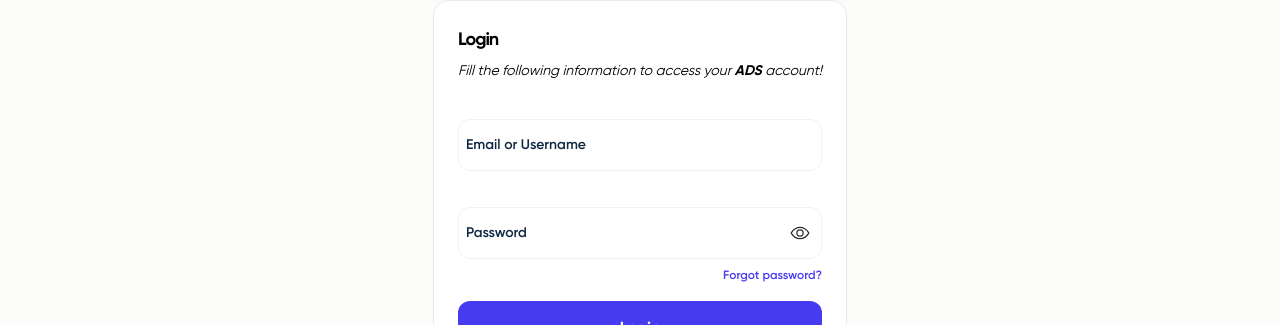
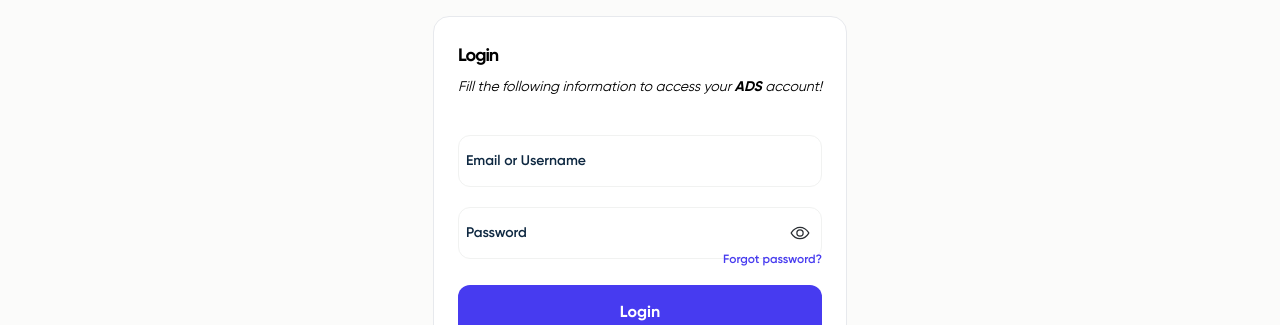
Before and after one commit to saadyasser/ads-web, a Next.js app: page /login in a window 1280 px wide. Shown: the part 185-510 px from the top of the page. Built offline with nearby package versions, Linux system fonts and the light colour scheme; no server answers.

Commit message:
fixing input error message

```diff
--- a/src/app/(User)/(auth)/login/page.tsx
+++ b/src/app/(User)/(auth)/login/page.tsx
@@ -142,7 +142,7 @@ const Login = () => {
             <div className="flex items-center justify-end gap-2 -mt-2">
               <Link
                 href="/forget-password"
-                className="text-primary z-20 font-semibold text-[12px] hover:text-primary-hover active:text-primary-active mt-0"
+                className="text-primary z-20 font-semibold text-[12px] hover:text-primary-hover active:text-primary-active "
               >
                 Forgot password?
               </Link>
--- a/src/app/(User)/(auth)/sign-up/page.tsx
+++ b/src/app/(User)/(auth)/sign-up/page.tsx
@@ -142,6 +142,7 @@ const SignUp = () => {
           <Input
             label="Email"
             type="email"
+            floatLabel
             placeholder="i.e. john@mail.com"
             {...register("email")}
             error={!!errors.email?.message}
@@ -151,6 +152,7 @@ const SignUp = () => {
           />
           <Input
             label="User Name"
+            floatLabel
             type="text"
             placeholder="ahmedazy.uxui"
             {...register("userName")}
@@ -160,6 +162,7 @@ const SignUp = () => {
           <Input
             label="Password"
             type="password"
+            floatLabel
             placeholder="******"
             {...register("password")}
             error={!!errors.password?.message}
@@ -169,6 +172,7 @@ const SignUp = () => {
           <Input
             label="Confirm Your Password"
             type="password"
+            floatLabel
             placeholder="******"
             {...register("confirmPassword")}
             error={!!errors.confirmPassword?.message}
--- a/src/components/Input/index.tsx
+++ b/src/components/Input/index.tsx
@@ -57,7 +57,7 @@ export const Input = React.forwardRef<HTMLInputElement, InputProps>(
     return (
       <div
         className={cn(
-          "relative w-full pb-4 2xl:pb-4 ",
+          "relative w-full 2xl:pb-4 transition  ",
           floatLabel && "z-0 mt-5",
           containerClassname
         )}
@@ -91,7 +91,7 @@ export const Input = React.forwardRef<HTMLInputElement, InputProps>(
           </button>
         )}
         {errorMessage && (
-          <p className="absolute left-0 pl-2 mt-1 text-xs font-medium -bottom-2 text-danger">
+          <p className="left-0 pl-2 mt-1 text-xs font-medium -bottom-2 text-danger">
             {errorMessage}
           </p>
         )}
--- a/src/components/SearchBar/index.tsx
+++ b/src/components/SearchBar/index.tsx
@@ -149,7 +149,7 @@ export const SearchBar: React.FC<TargetComponentProps> = ({
               }}
             >
               <SearchIcon color="white" />
-              <span>Search</span>
+              <span className="max-lg:hidden">Search</span>
             </Button>
           </div>
         </div>
```
